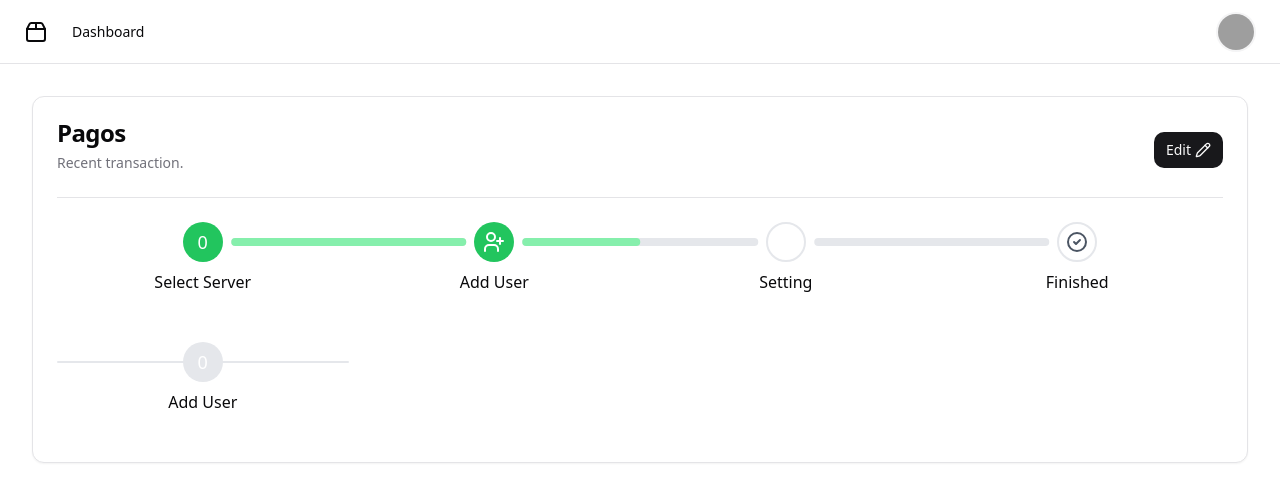
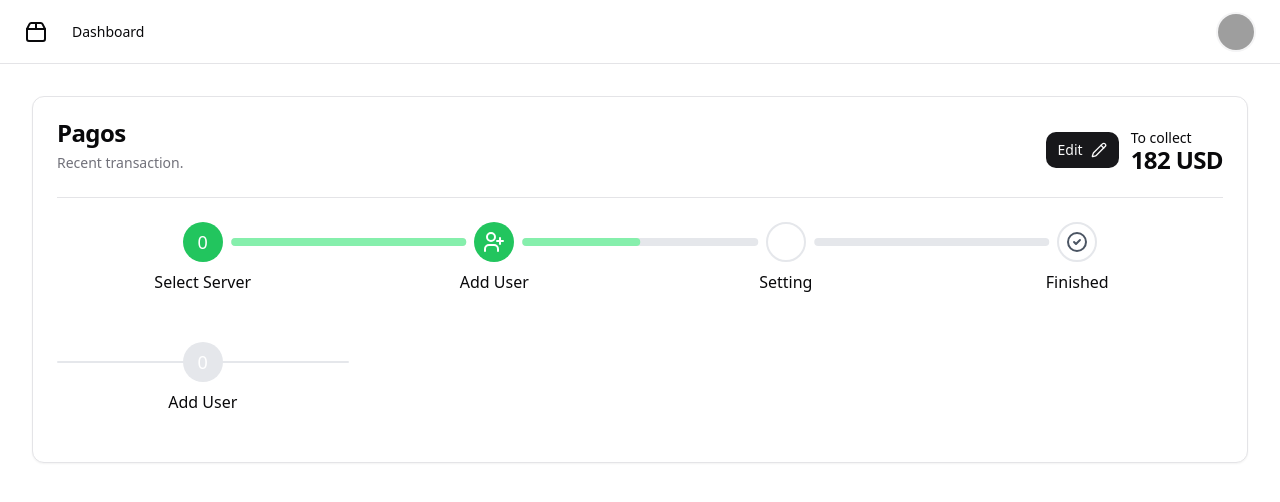
Before and after one commit to alejopua/controlPay_2024, a React (Vite) app: page / in a window 1280 px wide. Shown: the top 502 px of the page. Built offline with nearby package versions, Linux system fonts and the light colour scheme; grey boxes are pictures that could not be loaded.

Commit message:
chore: Update ControlPayPage to improve UI and functionality

```diff
--- a/src/controlPay/pages/ControlPayPage.jsx
+++ b/src/controlPay/pages/ControlPayPage.jsx
@@ -70,18 +70,27 @@ export const ControlPayPage = () => {
       </header>
       <main className="flex flex-1 flex-col gap-4 p-4 md:gap-8 md:p-8">
         <div className="w-full grid gap-4 md:gap-8 ">
-          <Card className="xl:col-span-2" x-chunk="dashboard-01-chunk-4">
-            <CardHeader className="flex flex-row items-center">
+          <Card className="xl:col-span-2">
+            <CardHeader className="flex flex-row items-center justify-between">
               <div className="grid gap-2">
                 <CardTitle>Pagos</CardTitle>
                 <CardDescription>Recent transaction.</CardDescription>
               </div>
-              <Button asChild size="sm" className="ml-auto gap-1">
-                <Link href="#">
-                  Edit
-                  <Pencil className="h-4 w-4" />
-                </Link>
-              </Button>
+              <div className="flex flex-row items-center gap-3">
+                <Button
+                  asChild
+                  size="sm"
+                  className="ml-auto gap-1 cursor-pointer"
+                >
+                  <span>
+                    Edit
+                    <Pencil className="ml-1 h-4 w-4" />
+                  </span>
+                </Button>
+                <span className="text-sm">
+                  To collect <CardTitle>182 USD</CardTitle>
+                </span>
+              </div>
             </CardHeader>
             <CardContent>
               <hr />
```
